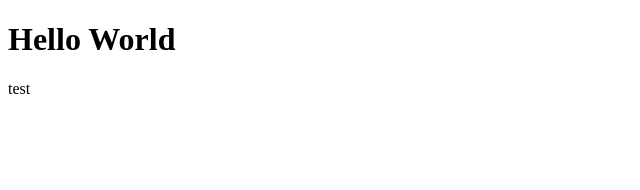
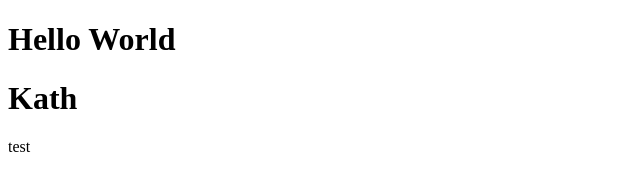
Before and after one commit to d00297334/cs2450, a plain HTML site: page client/index.html in a window 1280 px wide. Shown: the whole page, without its empty margins (0-640 px from the left). Drawn offline with Linux system fonts and the light colour scheme.

Commit message:
added my name

```diff
--- a/client/index.html
+++ b/client/index.html
@@ -6,8 +6,10 @@
   </head>
   <body>
     <h1>Hello World</h1>
+    <h1>Kath</h1>
     <div id='app'>
       {{ message }}
+
     </div>
 
     <script src='vue.js'></script>
```
